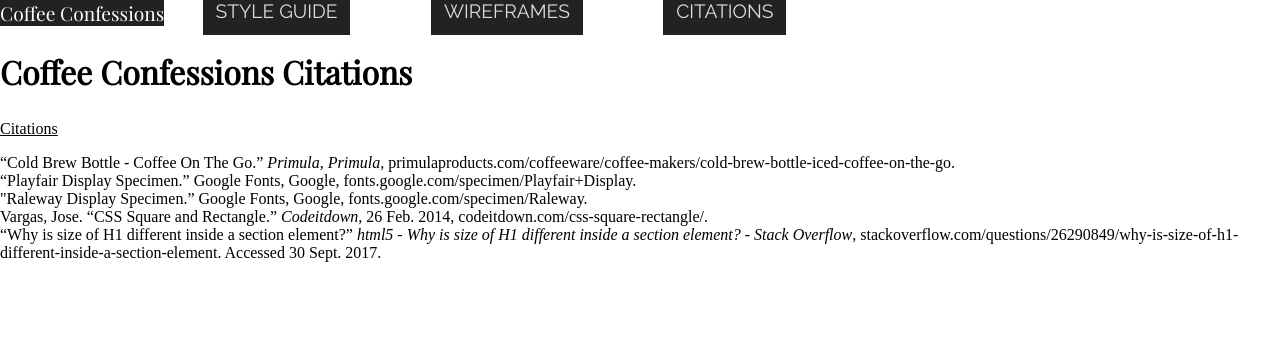
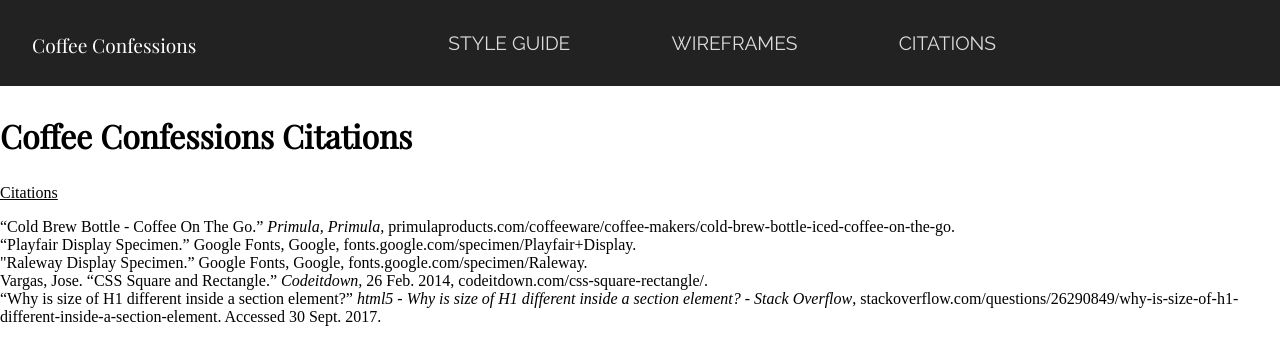
Before and after one commit to bordercases/iat339project02, a plain HTML site: page merged styleguide/citations.html in a window 1280 px wide. Drawn offline with nearby package versions, Linux system fonts and the light colour scheme.

Commit message:
fixed nav bar bug for citation and wireframe changes

```diff
--- a/merged styleguide/citations.html
+++ b/merged styleguide/citations.html
@@ -8,7 +8,7 @@
   <link href="css/grids.css" rel="stylesheet">
 </head>
 <header>
-  <nav class="main-nav">
+  <nav class="nav-default">
     <span class="nav-title">Coffee Confessions</span>
     <a class="nav-link" href="index.html">Style Guide</a>
     <a class="nav-link" href="wireframes.html">Wireframes</a>
```
Also changed, not shown: merged styleguide/wireframes.html (+1 -1 lines).
